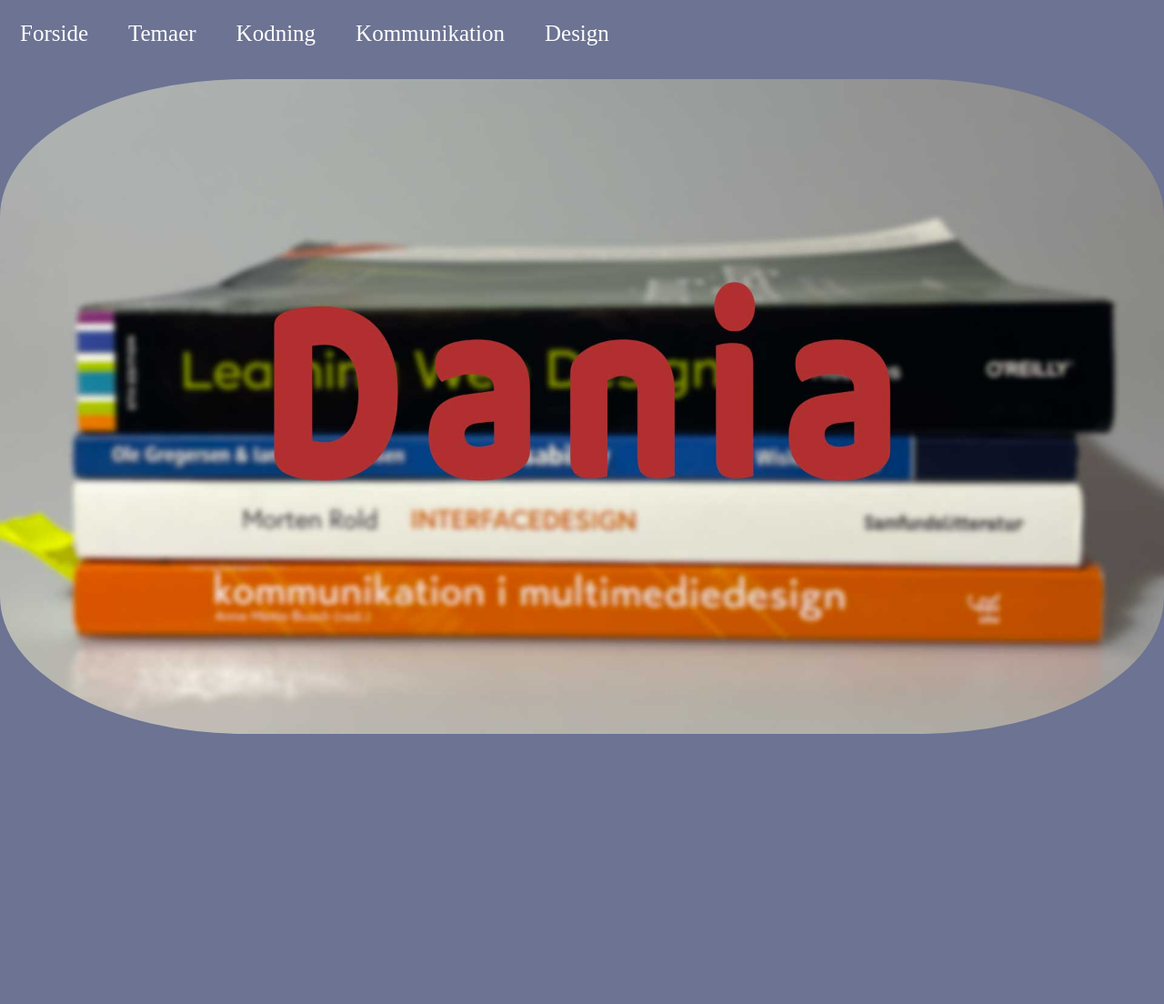
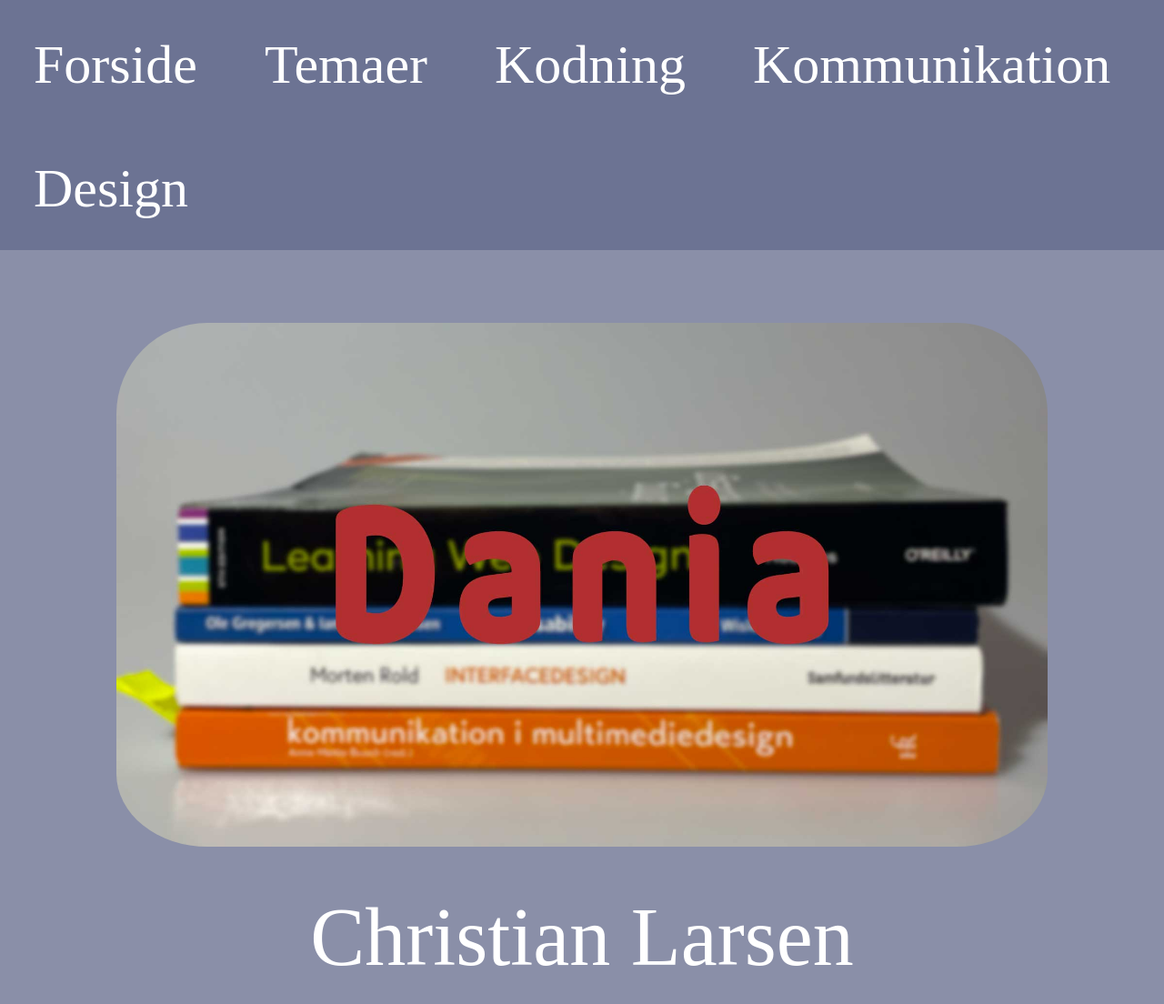
Before and after one commit to Marvelous2810/Eksamen1semester, a plain HTML site: page portfolio/index.html in a window 1280 px wide. Shown: the part 7-1111 px from the top of the page at 91% size. Before the commit the page ends 814 px from the top, so only its background shows below. Drawn offline with Linux system fonts and the light colour scheme.

Commit message:
Problemer
Der er opstået problemer med nav bar..

```diff
--- a/portfolio/endstylesheet.css
+++ b/portfolio/endstylesheet.css
@@ -40,6 +40,13 @@
   margin-bottom: 60px;
   padding-top: 20px;
 }
+#font{
+  margin-top: 20px;
+  padding-bottom: 20px;
+  text-align: center;
+  font-size: 60px;
+}
+
 h2{
   font-size: 30px;
   text-align: center;
@@ -48,16 +55,16 @@
 .nav {
     overflow: hidden;
     background-color: #6C7393;
-
+    font-size: xx-large;
   }
-.nav a {
+.nav a{
     float: left;
     display: block;
     color: #fff;
     text-align: center;
-    padding: 20px 22px;
+    padding: 28px 30px;
     text-decoration:none;
-    font-size: 25px;
+    font-size: 45px;
 }
 .nav a:hover {
     background-color: #ddd;
@@ -67,19 +74,15 @@
     background-color: #04AA6D;
     color: white;
   }
-.nav .icon {
-    display: none;
-  }
 #hero{
     display: block;
     margin-left: auto;
     margin-right: auto;
-    margin-top: 1em;
-    width: 70%;
-    border-radius: 21%;
+    margin-top: 5em;
+    padding-bottom: 20px;
+    border-radius: 100px;
 }
 /*om der er på forsiden */
-
 #tema1  {
   font-size: xx-large;
   text-align: center;
@@ -177,7 +180,7 @@
     margin-right: auto;
     margin-top: 1em;
     padding-bottom: 20px;
-    width: 40%;
+    width: 50%;
 }
 #immaterielret{
   font-size: 25px;
@@ -225,7 +228,7 @@
 }
 p{
   text-align: center;
-  margin:30px;
+  margin:50px;
   text-align: justify;
   text-align-last:auto;
 }
@@ -262,20 +265,38 @@
   color: white;
   text-decoration: lightgrey;
 }
-/* TABLET VERSION START */
-@media screen and (min-width: 769px){
+@media screen and (min-width: 700px) {
   body {
-  background-color: #04AA6D;
+      background-color: lightblue;
+  }
+  p{
+    font-size: 50px;
   }
   h1{
     font-size: 70px;
   }
+  .nav a{
+    font-size: 50px;
+  }
+  #font{
+    font-size: 80px;
+    }
+  }
+@media screen and (min-width: 1150px) {
+    body {
+        background-color:#8A8FA8;
+    }
     p{
+      font-size: 70px;
+    }
+    h1{
+      font-size: 80px;
+    }
+    .nav a{
       font-size: 60px;
+      margin: 7px;
     }
-
-/* DESKTOP VERSION START*/
-@media screen and (min-width: 1100px) {
-  body{
-    background-color: #6C7393;
+    #font{
+      font-size: 90px;
     }
+  }
--- a/portfolio/index.html
+++ b/portfolio/index.html
@@ -19,11 +19,11 @@
                 </ul>
             </nav>
         <!--Hero image-->
-        <img id="hero" src="heroimg.jpg" alt="hero" class="responsive" style="width:100%;">
+            <img id="hero" src="heroimg.jpg" alt="hero" class="responsive"style="width:80%;">
         <!--Hero image slut-->
         </header>
-
-
-
+        <footer>
+            <p id="font">Christian Larsen</p>
+        </footer>
     </body>
 </html>
```
Also changed, not shown: portfolio/altomhtml.html (+1 -1 lines), 1 other file. Lines whose indentation alone changed are shown as unchanged.
